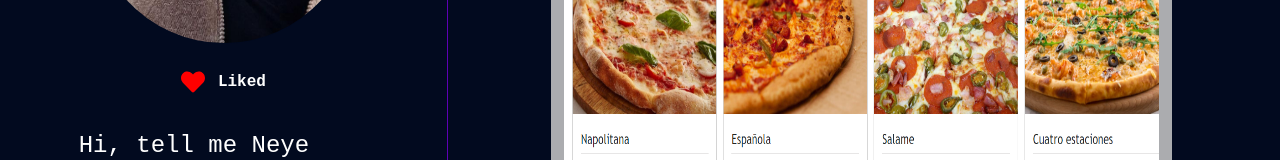
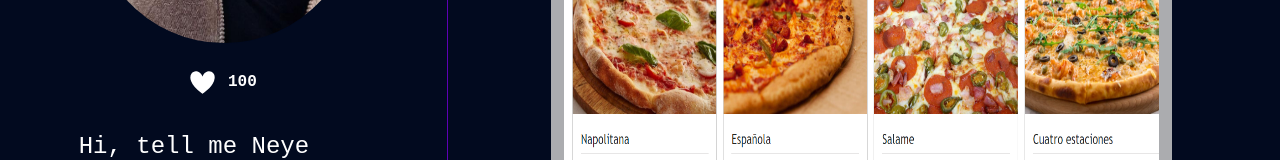
Before and after one commit to NeyeskaMedina/Neyeska_Goidas, a React (Vite) app: page / in a window 1280 px wide. Shown: the part 323-483 px from the top of the page. Built offline with nearby package versions, Linux system fonts and the light colour scheme.

Commit message:
Agregando corazon en svg y aplicando estilos en seccion de About me

```diff
--- a/src/components/SectionAbout.jsx
+++ b/src/components/SectionAbout.jsx
@@ -1,15 +1,35 @@
-import { FaHeart } from "react-icons/fa";
-
-
+import { useState } from "react";
 
 export const SectionAbout = () => {
+    const [ count, setCount ] = useState(100);
     return (
         <section className="sectionPrime">
             <div className="liked-img">
-                <img className='imgMe' title='Neyeska Goidas' style={{border: "1px solid rgb(2, 10, 31)"}} src="./public/img/i.jpg" alt="" width='190px' height='210px'/>
+                <img className='imgMe'
+                    src="../public/img/i.jpg"
+                    alt="Photo short de Neyeska Medina"
+                    width='190px'
+                    height='210px'
+                    title='Neyeska Goidas'
+                    style={{border: "1px solid rgb(2, 10, 31)"}}
+                />
                 <div className="likeds">
-                    <FaHeart className="heart"/>
-                    <p>Liked</p>
+                    <svg onClick={(() =>{setCount(count + 1)})} fill="#ffffff" stroke="none" version="1.0" xmlns="http://www.w3.org/2000/svg"
+                        width="25px" height="25px" viewBox="0 0 1280.000000 1189.000000"
+                        preserveAspectRatio="xMidYMid meet">
+                    <g transform="translate(0.000000,1189.000000) scale(0.100000,-0.100000)"
+                    >
+                    <path d="M2980 11763 c-848 -26 -1656 -457 -2177 -1163 -739 -1002 -839 -2418
+                    -277 -3927 742 -1992 2563 -4072 5324 -6084 234 -171 529 -379 545 -385 18 -7
+                    441 293 890 630 1976 1483 3442 3004 4339 4499 570 950 892 1837 993 2742 21
+                    188 24 685 5 855 -52 462 -163 855 -343 1214 -166 330 -337 565 -602 823 -215
+                    209 -424 359 -687 492 -449 228 -892 322 -1410 299 -991 -43 -1937 -632 -2597
+                    -1618 -171 -255 -391 -672 -513 -972 -35 -87 -67 -155 -71 -150 -4 4 -35 77
+                    -70 162 -82 201 -255 547 -362 727 -626 1046 -1484 1677 -2483 1828 -114 17
+                    -375 32 -504 28z"/>
+                    </g>
+                    </svg>
+                    <p>{count}</p>
                 </div>
             </div>
             <main className='descriptionPrime'>
--- a/src/index.css
+++ b/src/index.css
@@ -146,14 +146,14 @@ nav .collapse{
     border-radius: .5em;
     gap: 1vw;
 }
-.sectionPrime .heart{
-    color: red;
-    font-size: 1.5em;
-    cursor: pointer;
+.likeds svg:hover{
+    /* background-color: rgba(204, 203, 203, 0.745); */
+    fill: rgb(93, 0, 180);
 }
-.likeds:hover{
+.likeds svg:hover + p{
     /* background-color: rgba(204, 203, 203, 0.745); */
     color: rgb(93, 0, 180);
+    text-decoration: underline;
 }
 .sectionPrime h2:hover{
     color: red;
```
